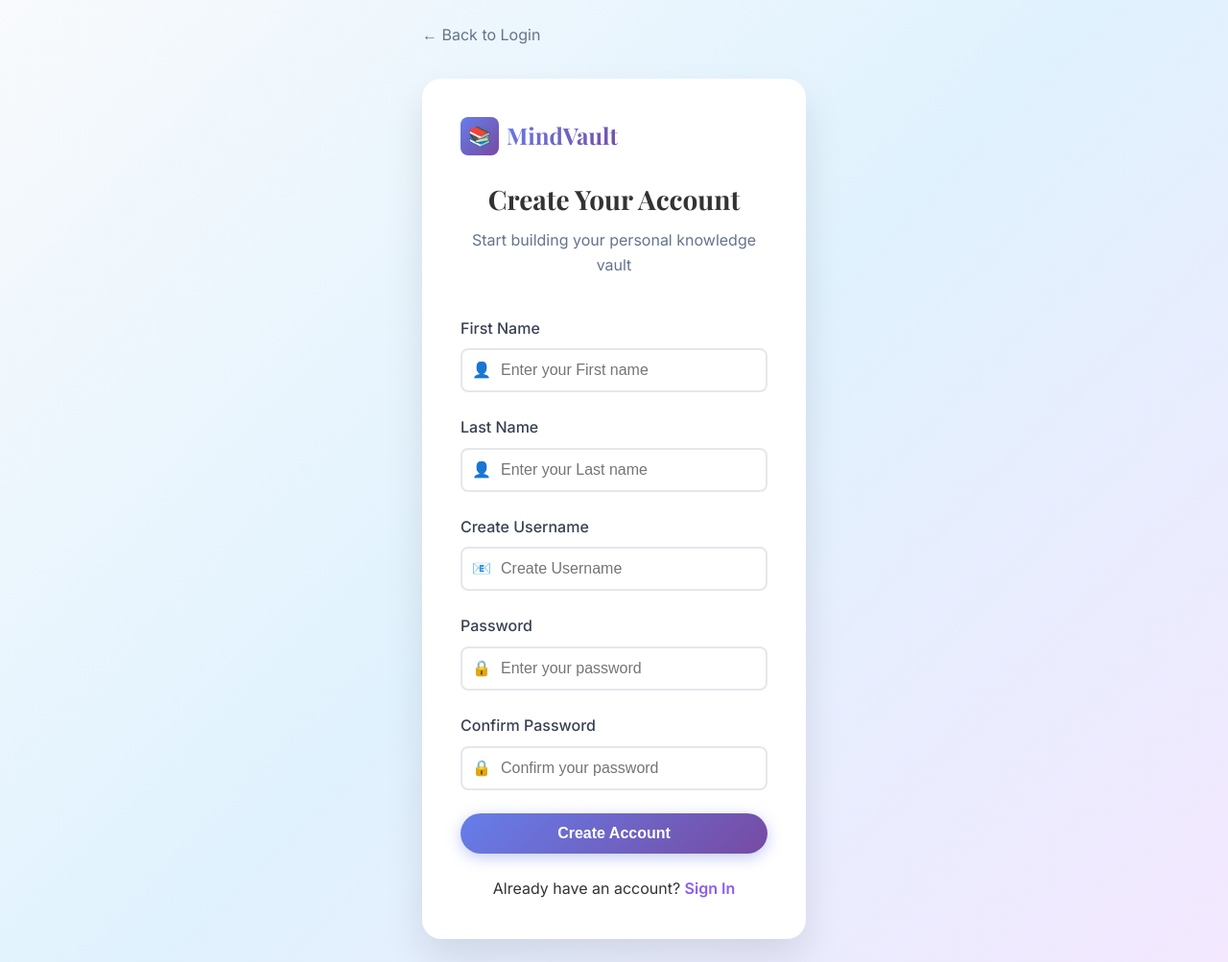
After one commit to coutKaustubh/MindVault, a Django app: page /register/ in a window 1280 px wide. The commit adds this page. Shown: the whole page at 96% size. Run offline with Django 5.2, Linux system fonts and the light colour scheme.

Commit message:
Completed frontend of Login and signup

```diff
--- a/MindVault/urls.py
+++ b/MindVault/urls.py
@@ -23,5 +23,6 @@ urlpatterns = [
     path('home/',landing_page, name = "landing_page"),
     path('MindVault/',notes_entry, name = "notes_entry"),
     path('login/',login_page, name = "login_page"),
+    path('register/',register, name = "register"),
 
 ]
--- a/Notes/models.py
+++ b/Notes/models.py
@@ -1,6 +1,8 @@
 from django.db import models
+from django.contrib.auth.models import User
 
 class Topic(models.Model):
+    user = models.ForeignKey(User,  on_delete=models.SET_NULL,null=True,blank=True)
     name = models.CharField(max_length=100)
     created_at = models.DateTimeField(auto_now_add=True)
 
@@ -9,6 +11,7 @@ class Topic(models.Model):
 
 
 class Entry(models.Model):
+    user = models.ForeignKey(User,  on_delete=models.SET_NULL,null=True,blank=True)
     topic = models.ForeignKey(Topic, on_delete=models.CASCADE, related_name='entries')
     title = models.CharField(max_length=200)
     description = models.TextField()
--- /dev/null
+++ b/Notes/templates/register.html
@@ -0,0 +1,72 @@
+{% extends "base.html" %}
+{% block start %}
+<body class="login-body">
+    <div class="login-container">
+        <!-- Back Button -->
+        <a href="/login/" class="back-button">
+            ← Back to Login
+        </a>
+
+        <!-- Register Form -->
+        <div class="login-card">
+            <div class="login-header">
+                <div class="logo">
+                    <div class="logo-icon">📚</div>
+                    <span class="logo-text">MindVault</span>
+                </div>
+                <h1 class="login-title">Create Your Account</h1>
+                <p class="login-subtitle">Start building your personal knowledge vault</p>
+            </div>
+
+            <form class="login-form" id="registerForm" method="post" action="">
+                {% csrf_token %}
+                <div class="form-group">
+                    <label for="firstName">First Name</label>
+                    <div class="input-wrapper">
+                        <span class="input-icon">👤</span>
+                        <input type="text" id="firstName" name="first_name" placeholder="Enter your First name" required>
+                    </div>
+                </div>
+
+                <div class="form-group">
+                    <label for="lastName">Last Name</label>
+                    <div class="input-wrapper">
+                        <span class="input-icon">👤</span>
+                        <input type="text" id="lastName" name="last_name" placeholder="Enter your Last name" required>
+                    </div>
+                </div>
+
+                <div class="form-group">
+                    <label for="username">Create Username</label>
+                    <div class="input-wrapper">
+                        <span class="input-icon">📧</span>
+                        <input type="text" id="username" name="username" placeholder="Create Username" required>
+                    </div>
+                </div>
+
+                <div class="form-group">
+                    <label for="regPassword">Password</label>
+                    <div class="input-wrapper">
+                        <span class="input-icon">🔒</span>
+                        <input type="password" id="regPassword" name="password" placeholder="Enter your password" required>
+                    </div>
+                </div>
+
+                <div class="form-group">
+                    <label for="confirmPassword">Confirm Password</label>
+                    <div class="input-wrapper">
+                        <span class="input-icon">🔒</span>
+                        <input type="password" id="confirmPassword" name="confirmPassword" placeholder="Confirm your password" required>
+                    </div>
+                </div>
+
+                <button type="submit" class="btn btn-primary btn-full">Create Account</button>
+            </form>
+
+            <div class="login-toggle">
+                <p>Already have an account? <a href="/login/">Sign In</a></p>
+            </div>
+        </div>
+    </div>
+</body>
+{% endblock %}
--- a/Notes/views.py
+++ b/Notes/views.py
@@ -1,5 +1,9 @@
-from django.shortcuts import render, redirect
-from .models import Topic, Entry
+from django.shortcuts import render,redirect
+from .models import *
+from django.contrib.auth.models import User
+from django.contrib import messages
+from django.contrib.auth import authenticate,login,logout
+from django.contrib.auth.decorators import login_required
 
 def landing_page(request):
     return render(request, "index.html")
@@ -45,4 +49,26 @@ def notes_entry(request):
     })
 
 def login_page(request):
-    return render(request , "login.html")
+
+    if request.method != 'POST':
+        return render(request , "login.html")
+
+    username = request.POST.get('username')
+    password = request.POST.get('password')
+
+    if not User.objects.filter(username=username).exists():
+        messages.error(request,'Invalid Username')
+        return redirect('/login/')
+
+    user = authenticate(username=username,password=password)
+    if user is None:
+        messages.error(request , 'Invalid Password')
+        return redirect('/login/')
+
+    else:
+        login(request , user)
+        return redirect('/MindVault/')
+
+
+def register(request):
+    return render(request , "register.html")
```
Also changed, not shown: Notes/templates/login.html (+5 -100 lines), Notes/migrations/0004_entry_user_topic_user.py (added), db.sqlite3.
